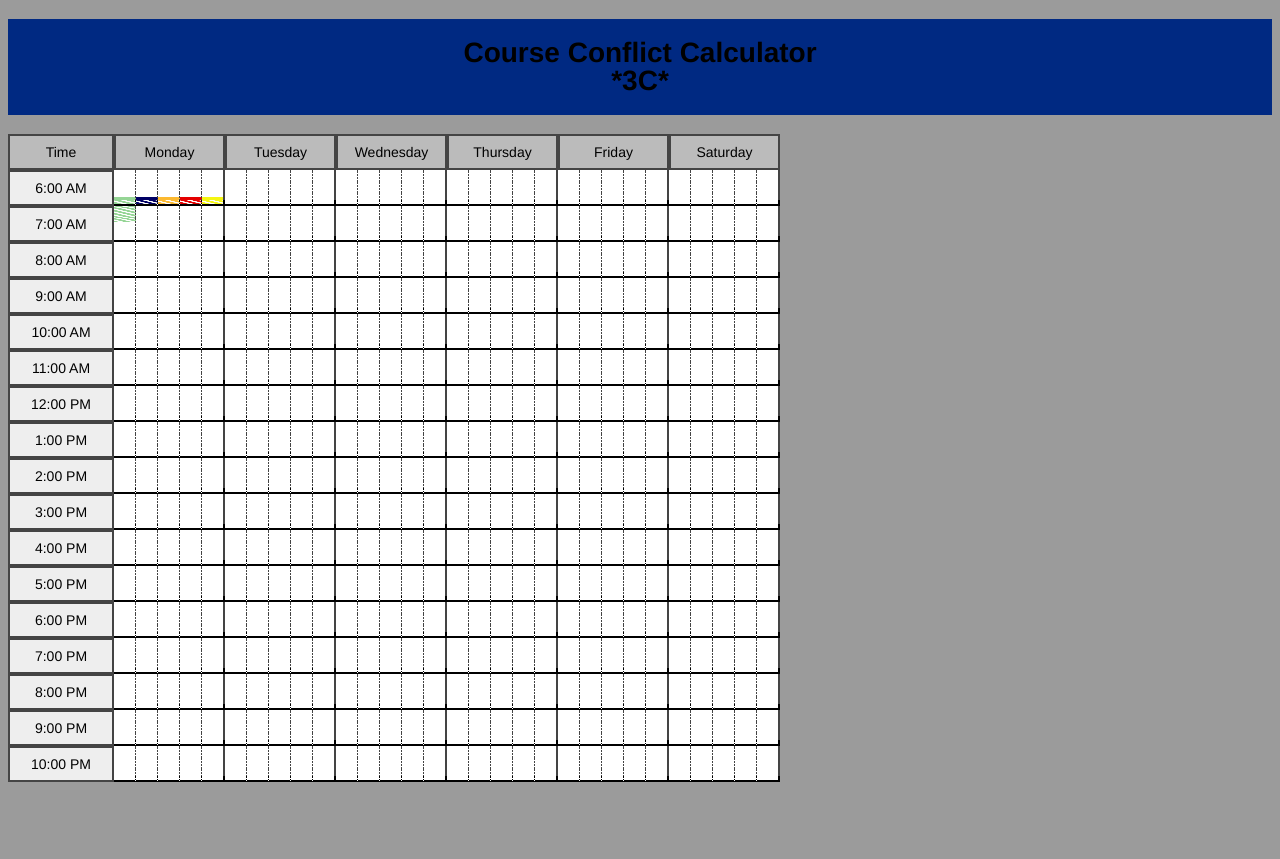
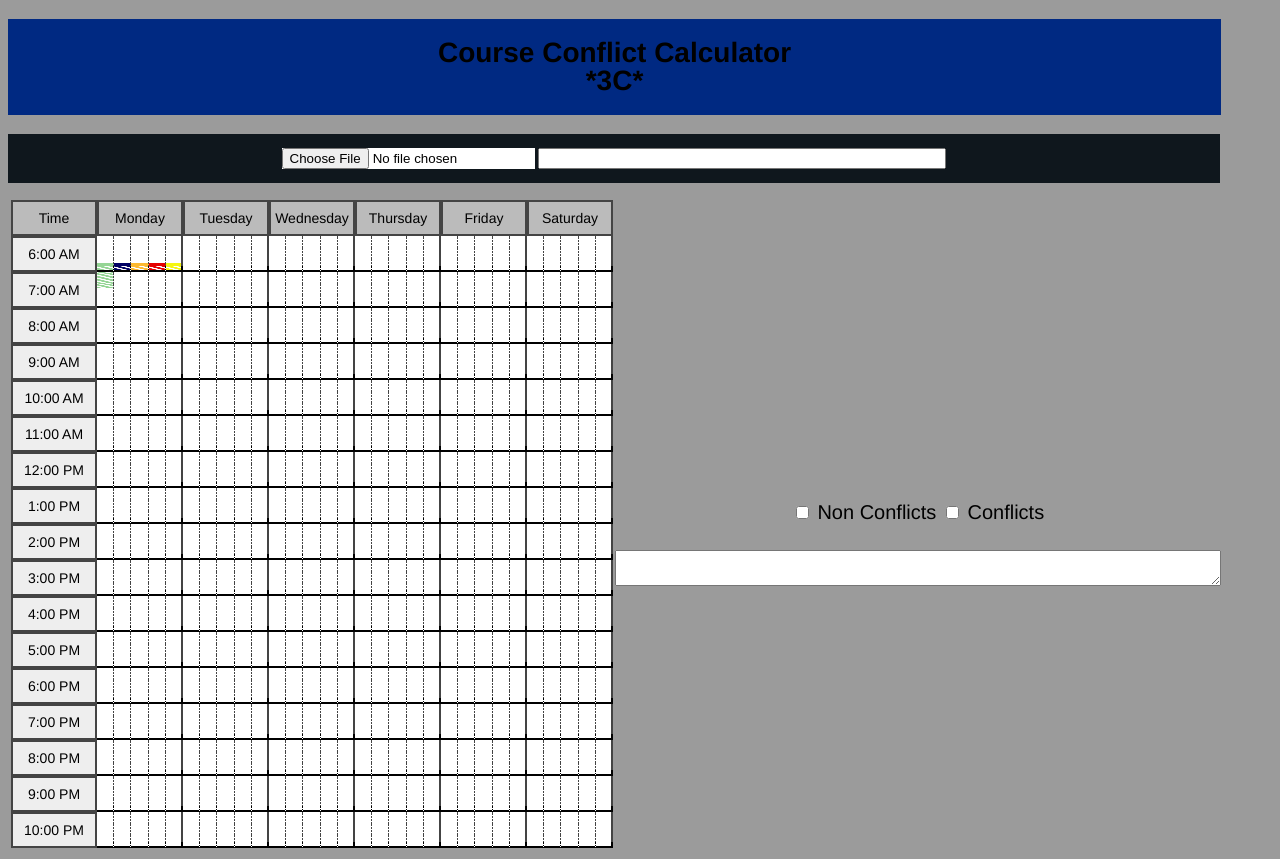
Before and after one commit to SeitzTrev/Course-Conflict-Calculator, a plain HTML site: page 3C/3C Web Utility v2.html in a window 1280 px wide. Before the commit the page ends 800 px from the top, so only its background shows below. Drawn offline with Linux system fonts and the light colour scheme.

Commit message:
a second option for conflict calculator

```diff
--- a/3C/3C Web Utility.html
+++ b/3C/3C Web Utility v2.html
@@ -18,7 +18,23 @@
 				text-align: center;
 				padding: 20px;
 				background-color: #002982;
-				min-width: 800px;
+				min-width: 1173px;
+				max-width: 1173px;
+			}
+			.fileForm{
+				text-align: center;
+				min-width:1212px;
+				max-width: 1212px;
+				background-color: #0F171D;
+			}
+			.fileTextbox{
+				min-width: 400px;
+			}
+			.floater{
+				float: right;
+			}
+			.checkbox{
+				font-size: 20px;
 			}
 		</style>
 		<script>
@@ -32,9 +48,9 @@
 				el.style.borderRight= "2px solid #444444";
 				el.style.backgroundColor= "#BBBBBB";
 				el.style.height= "30px";
-				el.style.maxWidth= "100px";
-				el.style.minWidth= "100px";
-				el.style.fontSize = "largeccc";
+				el.style.maxWidth= "80px";
+				el.style.minWidth= "80px";
+				//el.style.fontSize = "medium";
 
 			}
 
@@ -42,14 +58,14 @@
 			function cells(el){
 				el.style.borderRight= "1px dotted #444444";
 				el.style.textAlign= "center";
-				el.style.minWidth= "19px";
+				el.style.minWidth= "14px";
 			}
 
 			//cell formatting
 			function leftCells(el){
 				el.style.borderRight= "2px solid #444444";
 				el.style.textAlign= "center";
-				el.style.minWidth= "18px";
+				el.style.minWidth= "13px";
 			}
 
 			//cell formatting
@@ -57,7 +73,7 @@
 				el.style.borderRight= "1px dotted #000000";
 				el.style.borderBottom= "2px solid #000000";
 				el.style.textAlign= "center";
-				el.style.minWidth= "19px";
+				el.style.minWidth= "14px";
 			}
 
 			//cell formatting
@@ -65,7 +81,7 @@
 				el.style.borderRight= "2px solid #000000";
 				el.style.borderBottom= "2px solid #000000";
 				el.style.textAlign= "center";
-				el.style.minWidth= "19px";
+				el.style.minWidth= "13px";
 			}
 
 			//create the table for manipulation
@@ -140,6 +156,7 @@
 				});
 				tbl.appendChild(tbdy);
 				body.appendChild(tbl);
+				document.getElementById("conCell").appendChild(tbl);
 			}
 
 
@@ -181,9 +198,31 @@
 	</head>
 	<body>
 		<h1>Course Conflict Calculator<br>*3C*</h1>
-		<script>
-			tableCreate();
-			mockData();
-		</script>
+		<form class = "fileForm">
+			<br>
+			<input class = "fileButton" type="file" id = "fileUploadS" style = "background-color: white;">
+			<input class = "fileTextbox" type = "text" id = "fileUploadM">
+			<br>
+			<br>
+		</form>
+		<br>
+		<table style = "width: 1200px; text-align: center;">
+			<tr>
+				<td style = "max-width: 600px;" id = "conCell">
+				</td>
+				<td>
+					<br><br><br>
+					<label class = "checkbox"><input type = "checkbox" id = "nCon"/> Non Conflicts </label>
+					<label class = "checkbox"><input type = "checkbox" id = "con"/> Conflicts </label>
+					<br><br><br>
+					<textarea style = "width: 600px; height:85%;" id = "conSum">
+					</textarea>
+				</td>
+			</tr>
+		</table>
 	</body>
+	<script>
+		tableCreate();
+		mockData();
+	</script>
 </html>
```
